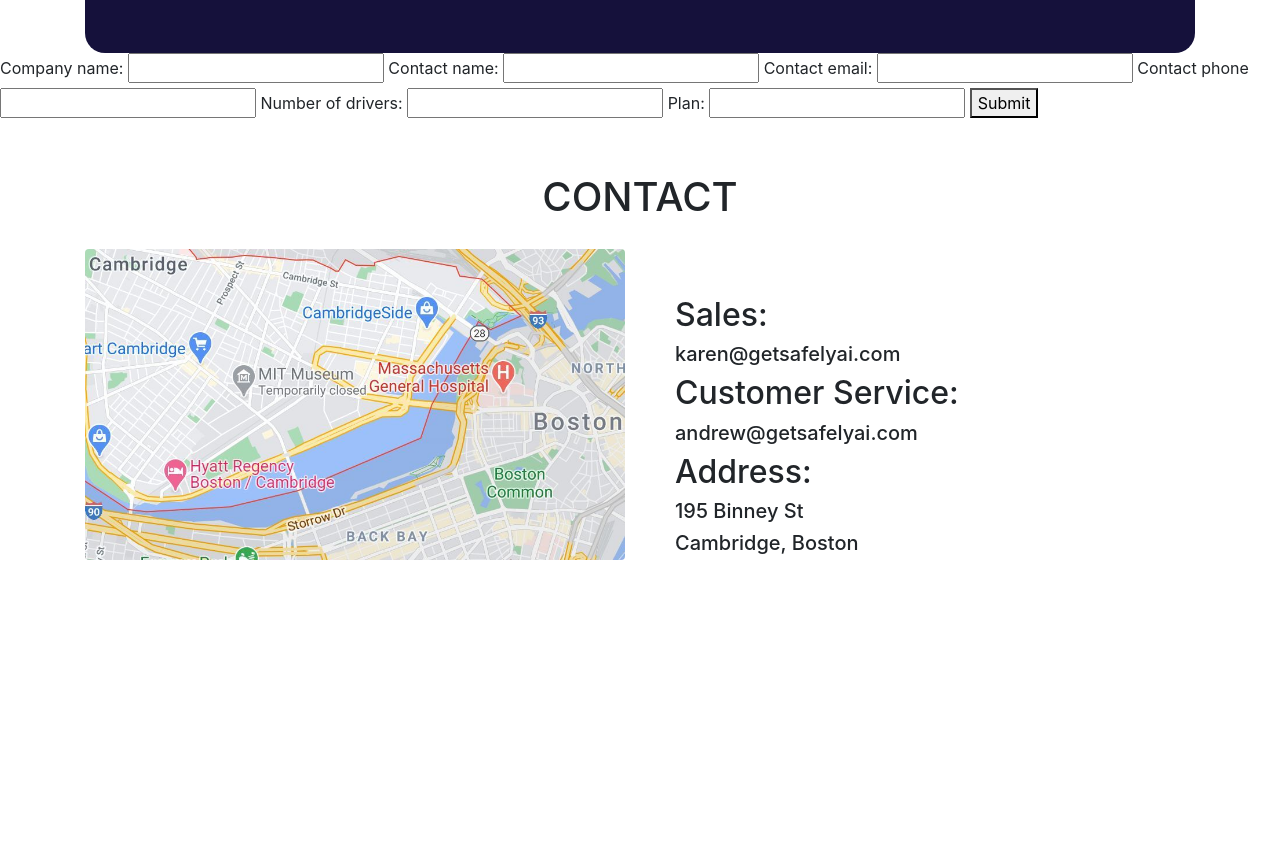
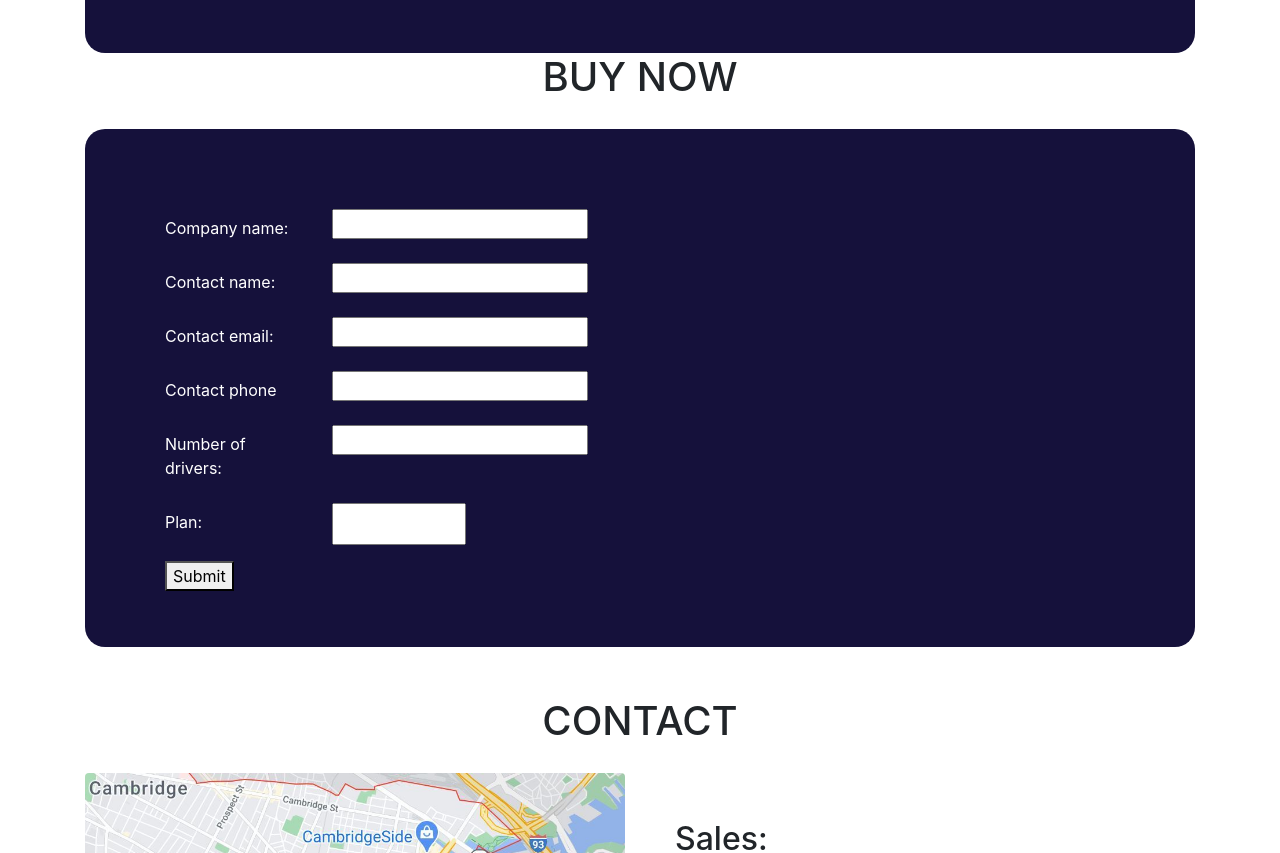
Before and after one commit to barksanto/safely_site, a plain HTML site: page index.html in a window 1280 px wide. Shown: the part 3950-4803 px from the top of the page. Before the commit the page ends 4560 px from the top, so only its background shows below. Drawn offline with nearby package versions, Linux system fonts and the light colour scheme.

Commit message:
positioning for new form

```diff
--- a/index.html
+++ b/index.html
@@ -305,22 +305,54 @@
   </section>
 
   <!-- FORMSPREE FORM FOR CONTACT FORM -->
+  <section id="buy-now">
+    <div class="container">
+      <h1>BUY NOW</h1>
+      <div class="row-buy-now">
         <form id="my-form" action="https://formspree.io/f/mgeprldk" method="POST">
-    <label>Company name:</label>
+          <div class="form-group row">
+            <label class="col-sm-2 col-form-label">Company name:</label>
+            <div class="col-sm-10">
               <input type="text" name="company-name" />
-    <label>Contact name:</label>
+            </div>
+          </div>
+          <div class="form-group row">
+            <label class="col-sm-2 col-form-label">Contact name:</label>
+            <div class="col-sm-10">
               <input type="text" name="contact-name" />
-    <label>Contact email:</label>
+            </div>
+          </div>
+          <div class="form-group row">
+            <label class="col-sm-2 col-form-label">Contact email:</label>
+            <div class="col-sm-10">
               <input type="email" name="email" />
-    <label>Contact phone</label>
+            </div>
+          </div>
+          <div class="form-group row">
+            <label class="col-sm-2 col-form-label">Contact phone</label>
+            <div class="col-sm-10">
               <input type="text" name="phone" />
-    <label>Number of drivers:</label>
+            </div>
+          </div>
+          <div class="form-group row">
+            <label class="col-sm-2 col-form-label">Number of drivers:</label>
+            <div class="col-sm-10">
               <input type="text" name="drivers" />
-    <label>Plan:</label>
-    <input type="text" name="plan" />
+            </div>
+          </div>
+          <div class="form-group row">
+            <label class="col-sm-2 col-form-label">Plan:</label>
+            <div class="col-sm-10">
+              <input type="text" name="plan" class="col-sm-2 col-form-label" />
+            </div>
+          </div>
           <button id="my-form-button">Submit</button>
           <p id="my-form-status"></p>
         </form>
+      </div>
+  </section>
+  </div>
+
   <!-------------CONTACT------------->
 
   <section id="contact">
```
Lines whose indentation alone changed are shown as unchanged.
